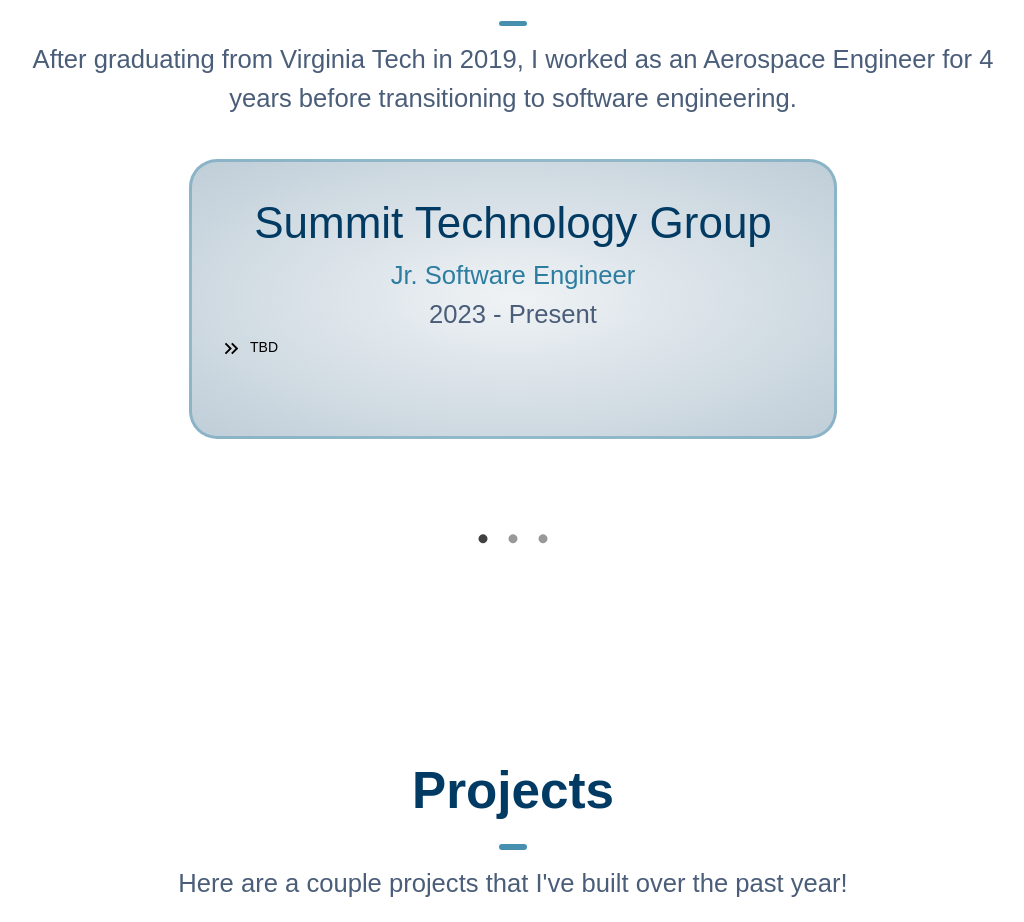
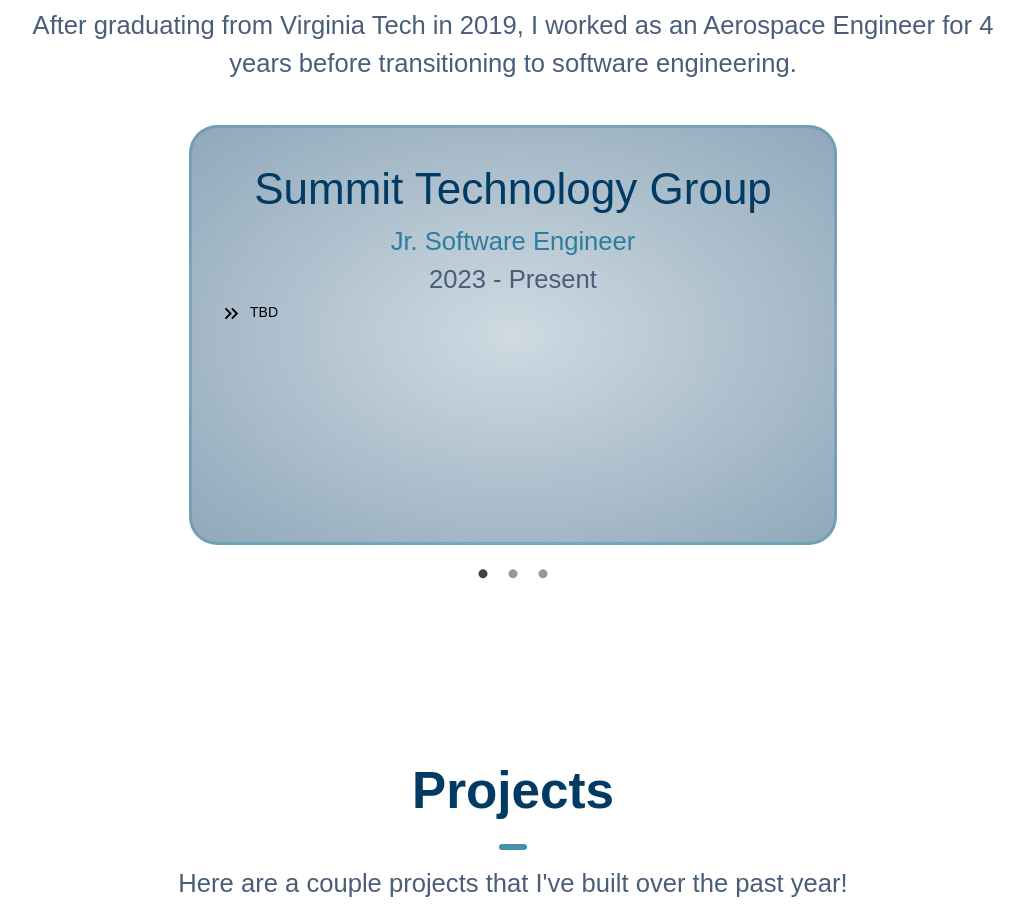
Before and after one commit to david-delgrosso/portfolio, a React (Create React App) app: page / in a window 1280 px wide. Shown: the part 1780-2702 px from the top of the page, without its empty margins (127-1151 px from the left). Built offline with nearby package versions, Linux system fonts and the light colour scheme; no server answers.

Commit message:
Small styling changes to experience section

```diff
--- a/src/Theme.js
+++ b/src/Theme.js
@@ -52,7 +52,7 @@
         background: {
             primary: "#012A4A",
             secondary: "#FFFFFF",
-            tertiary: "#013A63",
+            tertiary: "#01497c",
             skills: "#b5bdc8",
             nav: "#012A4A",
             form: "#01497c",
--- a/src/components/Experience.js
+++ b/src/components/Experience.js
@@ -1,4 +1,4 @@
-import { React, useState } from "react";
+import { React } from "react";
 import { Container, styled, useTheme, List, ListItem, ListItemText, ListItemIcon } from "@mui/material";
 import {
     StyledDivider,
@@ -35,13 +35,13 @@
 const StyledCarouselCard = styled("div")(({ theme }) => ({
     borderRadius: "2rem !important",
     padding: "2rem 2rem",
-    backgroundImage: `radial-gradient(ellipse at center, ${theme.palette.background.tertiary}10, ${theme.palette.background.tertiary}40)`,
+    backgroundImage: `radial-gradient(ellipse at center, ${theme.palette.background.tertiary}30, ${theme.palette.background.tertiary}70)`,
     [theme.breakpoints.down("sm")]: {
         padding: "1.25rem 1.25rem",
     },
     maxWidth: "75%",
     border: `0.25rem solid ${theme.palette.accent}70`,
-    height: "20rem"
+    height: "30rem"
 }));
 const StyledCarouselTitle = styled(Typography)(({ theme }) => ({
     fontSize: "clamp(28px, 4vw, 44px) !important",
@@ -52,7 +52,6 @@
     color: theme.palette.text.subtitle,
 }));
 const StyledCarouselSubText = styled(Typography)(({ theme }) => ({
-    marginTop: "1rem !important",
     fontSize: "clamp(16px, 1.8vw, 24px) !important",
     color: theme.palette.text.primary,
     marginTop: "0"
```
